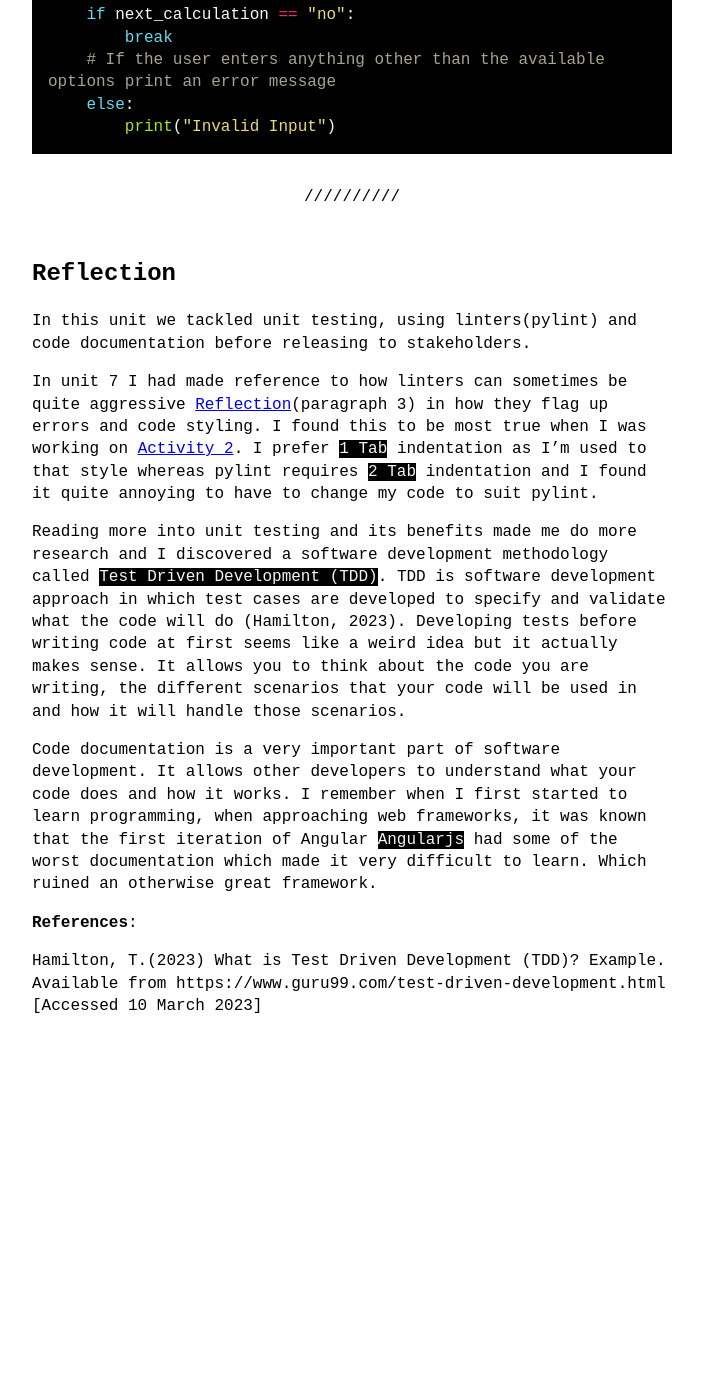
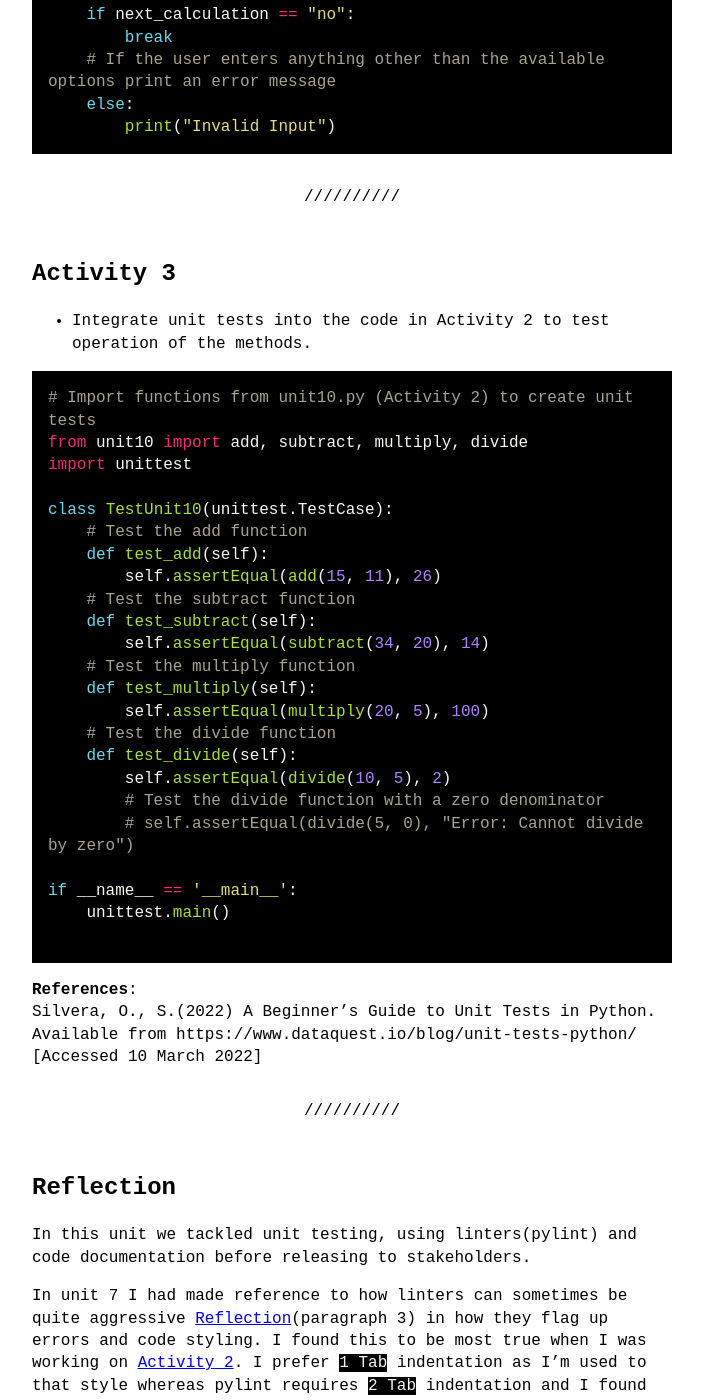
Before and after one commit to nkosi-tauro/essex-eportfolio-old, a Jekyll site: the page built from module_oop/unit10.md, in a window 1280 px wide and 1400 px high, scrolled down 2402 px. Shown: the whole window, without its empty margins (288-991 px from the left). Built offline with Jekyll 4.4.1, drawn with Linux system fonts in a browser that asks for light colours; before the commit the page ends 3499 px from its top, so only the background shows below that.

Commit message:
add unit tests

````diff
--- a/module_oop/unit10.md
+++ b/module_oop/unit10.md
@@ -88,6 +88,41 @@ while True:
 
 ---
 
+## Activity 3
+- Integrate unit tests into the code in Activity 2 to test operation of the methods.
+
+```py
+# Import functions from unit10.py (Activity 2) to create unit tests
+from unit10 import add, subtract, multiply, divide
+import unittest
+
+class TestUnit10(unittest.TestCase):
+    # Test the add function
+    def test_add(self):
+        self.assertEqual(add(15, 11), 26)
+    # Test the subtract function
+    def test_subtract(self):
+        self.assertEqual(subtract(34, 20), 14)
+    # Test the multiply function
+    def test_multiply(self):
+        self.assertEqual(multiply(20, 5), 100)
+    # Test the divide function
+    def test_divide(self):
+        self.assertEqual(divide(10, 5), 2)
+        # Test the divide function with a zero denominator
+        # self.assertEqual(divide(5, 0), "Error: Cannot divide by zero")
+
+if __name__ == '__main__':
+    unittest.main()
+
+```
+
+**References**:
+Silvera, O., S.(2022) A Beginner’s Guide to Unit Tests in Python. Available from https://www.dataquest.io/blog/unit-tests-python/
+[Accessed 10 March 2022]
+
+---
+
 ## Reflection
 In this unit we tackled unit testing, using linters(pylint) and code documentation before releasing to stakeholders.
 
````
